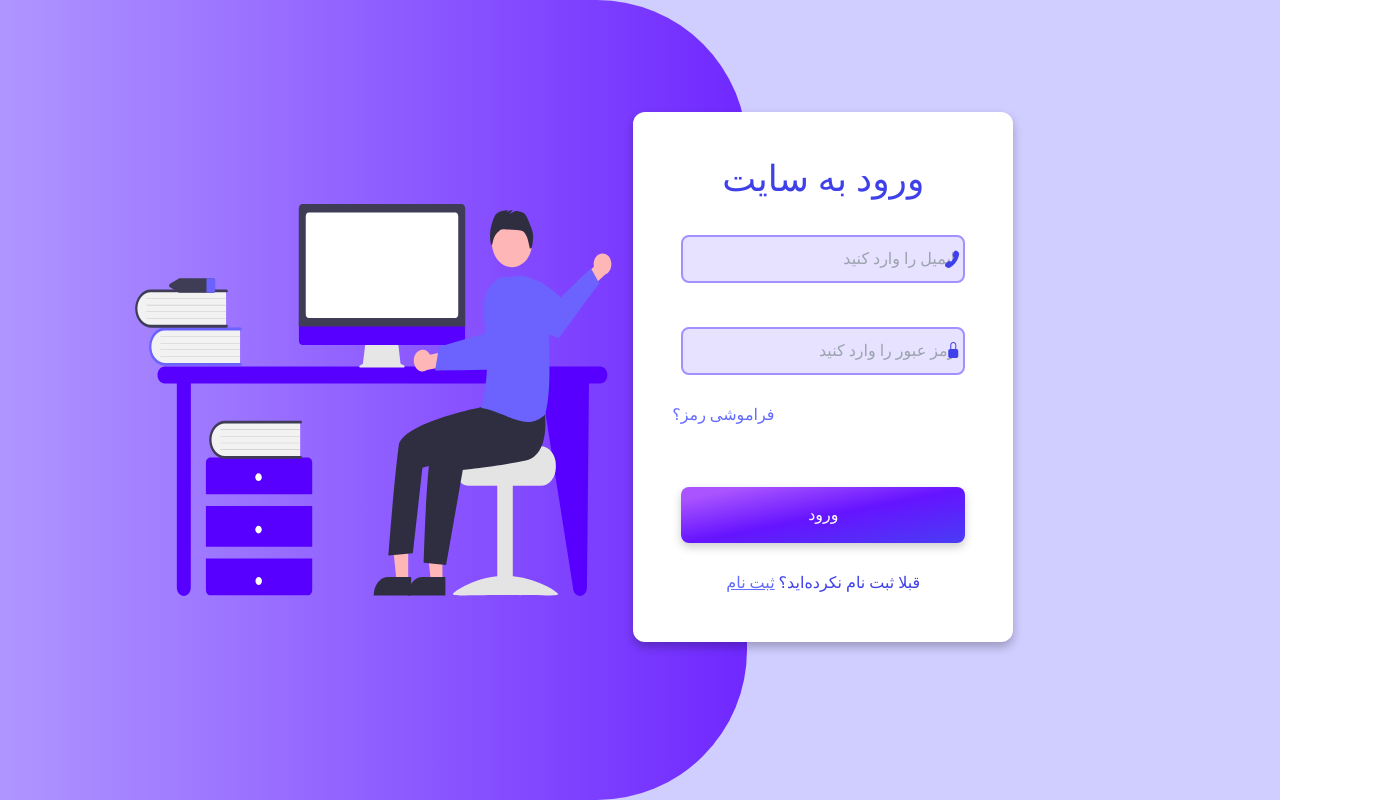
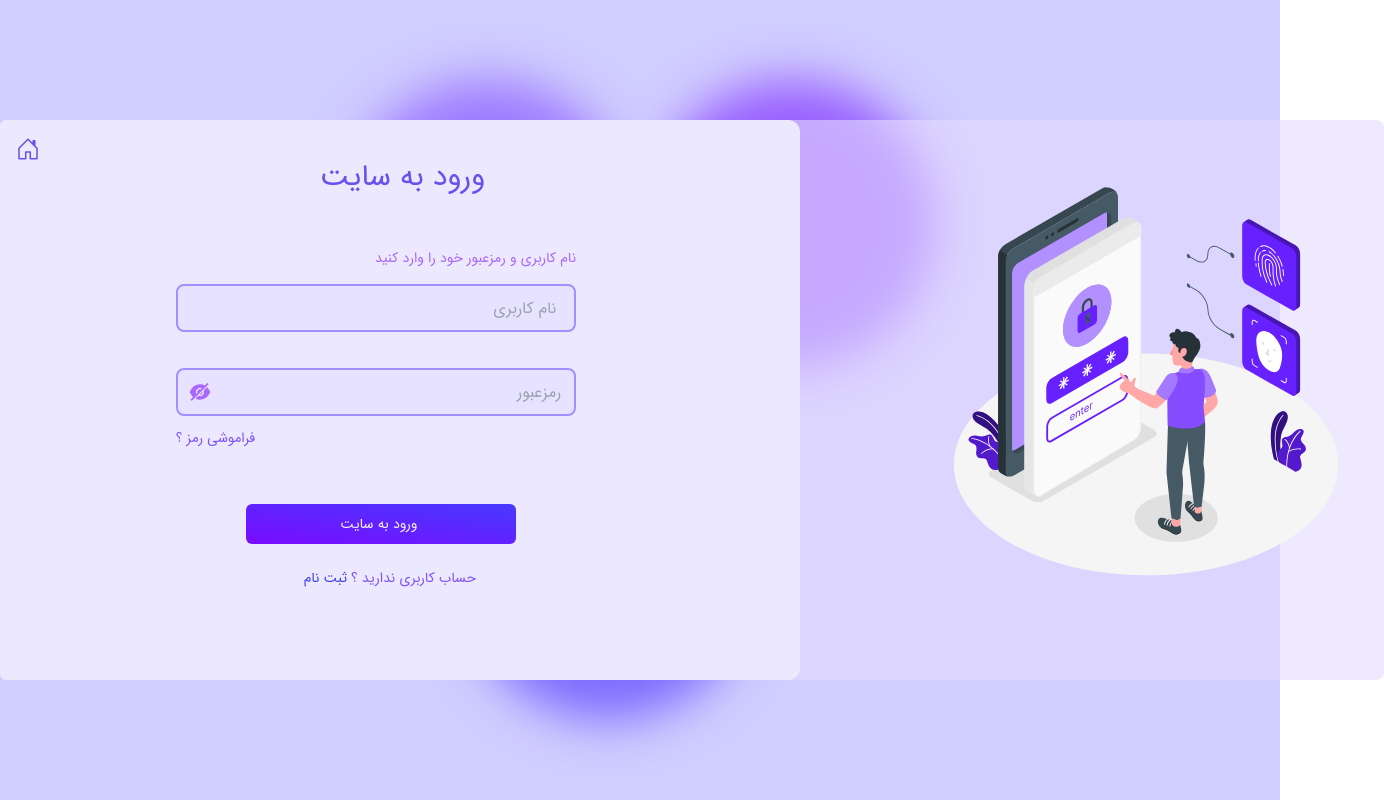
Before and after one commit to academy-react/Hexa-Squad, a React (Vite) app: page /authorize/login in a window 1280 px wide. Shown: the whole page, 1384 px wide, since content can reach past the window. Built offline with nearby package versions, Linux system fonts and the light colour scheme.

Commit message:
some design changes applied to login

```diff
--- a/src/screens/Authorize/Login.jsx
+++ b/src/screens/Authorize/Login.jsx
@@ -1,34 +1,109 @@
-import React from 'react'
-import { Formik ,Form } from 'formik';
+import React, { useState, useEffect } from "react";
+import { Formik, Form } from "formik";
+import { Link } from "react-router-dom";
+import { validation } from "../../core/validations/validations";
+import FieldInput from "../../components/common/FieldInput";
+import loginImage from "../../assets/image/Login11.svg";
+import { AiFillEye, AiFillEyeInvisible } from "react-icons/ai";
 
-import { Link } from 'react-router-dom';
-import {validation} from '../../core/validations/validations';
-import pic2 from '../../assets/image/picture2.svg';
-import FieldInput from '../../components/common/FieldInput';
 const Login = () => {
+  const [visible, setVisibility] = useState(false);
+  const toggle = () => {
+    setVisibility(!visible);
+  };
   return (
-    <div className="bg-lightPink min-h-[100vh]">
-        <div className="lg:flex block">
-            <div className="auth-image-side">
-                <img src={pic2} className='lg:w-2/3 w-[250px]' alt="" />
+    <div className="bg-lightPink  min-h-screen flex items-center justify-center px-16">
+      <div className=" relative w-full max-w-lg mx-auto mb-20 ">
+        <div className=" absolute top-0 -left-10 w-72 h-72 bg-[#b07eff] rounded-full mix-blend-multiply filter blur-xl opacity-80 animate-blob hidden lg:block"></div>
+        <div className=" absolute top-0 -right-10 w-72 h-72 bg-lightPink2 rounded-full  mix-blend-multiply  filter blur-xl opacity-80 animate-blob animation-delay-2000  hidden lg:block"></div>
+        <div className=" absolute  -bottom-20 left-20 w-72 h-72 bg-[#7D67FF] rounded-full  mix-blend-multiply  filter blur-xl opacity-80 animate-blob animation-delay-4000  hidden lg:block"></div>
+
+        <div className="bg-[#e4dbff] mx-auto right-14 bg-opacity-60 rounded-lg relative h-96 w-[300px] md:min-w-[100vh] md:h-[520px]  md:right-[160px] lg:min-w-[90vh] lg:h-[70vh]  lg:top-10 lg:right-40 xl:min-w-[173vh] xl:min-h-[70vh] xl:right-96 xl:top-10">
+          <div className="w-[460px] h-full top-4 absolute right-2 hidden xl:block">
+            <img
+              src={loginImage}
+              className="object-cover rounded-e-xl hidden lg:block"
+              alt=""
+            />
+          </div>
+          <div className="bg-[#ECE9FF] rounded-md rounded-e-xl -top-10 md:top-0 w-[400px] h-[540px] md:block md:w-[800px] lg:h-full absolute">
+            <Link to="/">
+              {" "}
+              <h1 class="bi bi-house-door md:text-2xl  text-xl text-[#6652eb] absolute left-4 top-4"></h1>
+            </Link>
+
+            <div className="bg-[#e4dbff]">
+              <h2 className="text-[#6652eb] md:text-3xl text-2xl top-12 md:top-10 md:left-[320px] left-[140px]  absolute">
+                {" "}
+                ورود به سایت
+              </h2>
+              <div
+                className=" text-newPurpleAlpha mx-auto w-[400px] absolute mt-32 left-0 md:left-44"
+                dir="rtl"
+              >
+                <Formik
+                  initialValues={{
+                    email: "",
+                    password: "",
+                  }}
+                  validationSchema={validation}
+                  onSubmit={() => alert("ثبت نام")}
+                >
+                  <Form autoComplete="off" className="text-[#a967ff]">
+                    <h2 className="md:text-sm text-xs mr-[44px] md:mr-0">
+                      {" "}
+                      نام کاربری و رمزعبور خود را وارد کنید
+                    </h2>
+                    <FieldInput
+                      placeholder={"  نام کاربری   "}
+                      name="email"
+                      type={"email"}
+                    />
+                    <div className="w-full relative md:-mt-2 -mt-3">
+                      <FieldInput
+                        placeholder={" رمزعبور"}
+                        name="password"
+                        type={visible === false ? "password" : "text"}
+                      />
+                      <div className="text-2xl absolute top-3 md:left-3 left-16 cursor-pointer">
+                        {visible === false ? (
+                          <AiFillEyeInvisible onClick={toggle} />
+                        ) : (
+                          <AiFillEye onClick={toggle} />
+                        )}
+                      </div>
+                    </div>
+                    {/* <Link to={"/authorize/login"} className="pointer w-100 h-100 d-inline-block">ورود به سایت</Link> */}
+                  </Form>
+                </Formik>
+                <Link to="/authorize/Verification">
+                  <span className="absolute top-[180px]  md:left-0 left-16 text-sm text-[#7F52FD]">
+                    فراموشی رمز ؟
+                  </span>
+                </Link>
+
+                <Link to="/">
+                  <input
+                    type="submit"
+                    value=" ورود به سایت"
+                    className="w-[270px] absolute top-64 right-[60px] py-[10px]  rounded-md text-sm text-[#f4f1ff] bg-gradient-to-tr  from-[#7a0cff] to-[#4739ff] cursor-pointer hover:bg-gradient-to-tr hover:from-[#4739ff] hover:to-[#7a0cff]"
+                  />
+                </Link>
+
+                <span className="absolute top-[320px]   right-[100px]  text-sm text-[#7F52FD]">
+                  حساب کاربری ندارید ؟
+                  <Link to="/authorize/register" className=" text-lightblue">
+                    {" "}
+                    ثبت نام
+                  </Link>
+                </span>
+              </div>
             </div>
-            <div className="w-full lg:w-5/12 flex justify-center">
-                <div className="form-section-auth" dir='rtl'>
-                    <h2 className='auth-title' >ورود به سایت</h2>
-                    <Formik initialValues={{email:'',password:''}} validationSchema={validation} onSubmit={()=>alert('ورود به سایت')} >
-                        <Form className="auth-form">
-                            <FieldInput placeholder={"ایمیل را وارد کنید"} name="email" icon={"telephone-fill"} classIcon={'rotate-[260deg]'} />
-                            <FieldInput placeholder={"رمز عبور را وارد کنید"} name="password" icon={"lock-fill"} type="password"  />
-                            <Link to={"/authorize/forget"} className="mb-12 ml-[-200px] pointer">فراموشی رمز؟</Link>
-                            <input type="submit" value="ورود" className="primary-button w-full p-4"/>
-                            <label className="mt-4" > قبلا ثبت نام نکرده‌اید؟ <Link to={"/authorize/register"} className="pointer underline">ثبت نام</Link></label>
-                        </Form>
-                    </Formik>
-                </div>
-            </div>
+          </div>
         </div>
+      </div>
     </div>
-  )
-}
+  );
+};
 
-export default Login
+export default Login;
```
